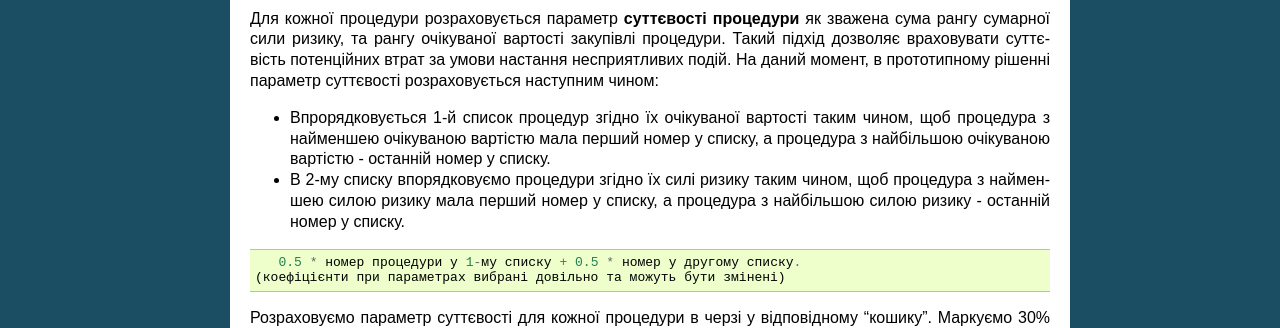
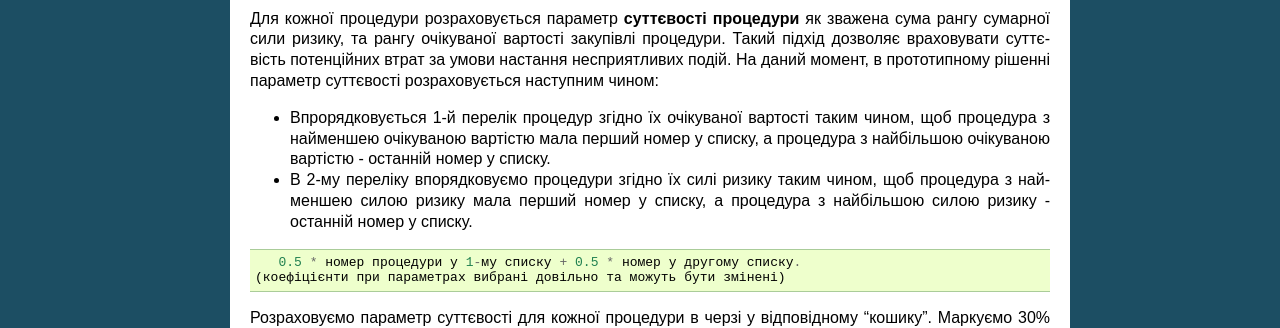
Before and after one commit to DataPathAnalytics/indicators-queue, a Sphinx documentation site: the page built from docs/description_queue.rst, in a window 1280 px wide. Shown: the part 1550-1878 px from the top of the page. Built offline with Sphinx 7.4.7, drawn with Linux system fonts in a browser that asks for light colours.

Commit message:
Update description_queue.rst

```diff
--- a/docs/description_queue.rst
+++ b/docs/description_queue.rst
@@ -59,9 +59,9 @@
 
 Для кожної процедури розраховується параметр **суттєвості процедури** як зважена сума рангу сумарної сили ризику, та рангу очікуваної вартості закупівлі процедури. Такий підхід дозволяє враховувати суттєвість потенційних втрат за умови настання несприятливих подій. На даний момент, в прототипному рішенні  параметр суттєвості розраховується наступним чином:
 
-+   Впрорядковується 1-й список процедур згідно їх очікуваної вартості таким чином, щоб процедура з найменшею очікуваною вартістю мала перший номер у списку, а процедура з найбільшою очікуваною вартістю - останній номер у списку.
++   Впрорядковується 1-й перелік процедур згідно їх очікуваної вартості таким чином, щоб процедура з найменшею очікуваною вартістю мала перший номер у списку, а процедура з найбільшою очікуваною вартістю - останній номер у списку.
 
-+   В 2-му списку впорядковуємо процедури згідно їх силі ризику таким чином, щоб процедура з найменшею силою ризику мала перший номер у списку, а процедура з найбільшою силою ризику - останній номер у списку.
++   В 2-му переліку впорядковуємо процедури згідно їх силі ризику таким чином, щоб процедура з найменшею силою ризику мала перший номер у списку, а процедура з найбільшою силою ризику - останній номер у списку.
 
 
 .. code ::
```
